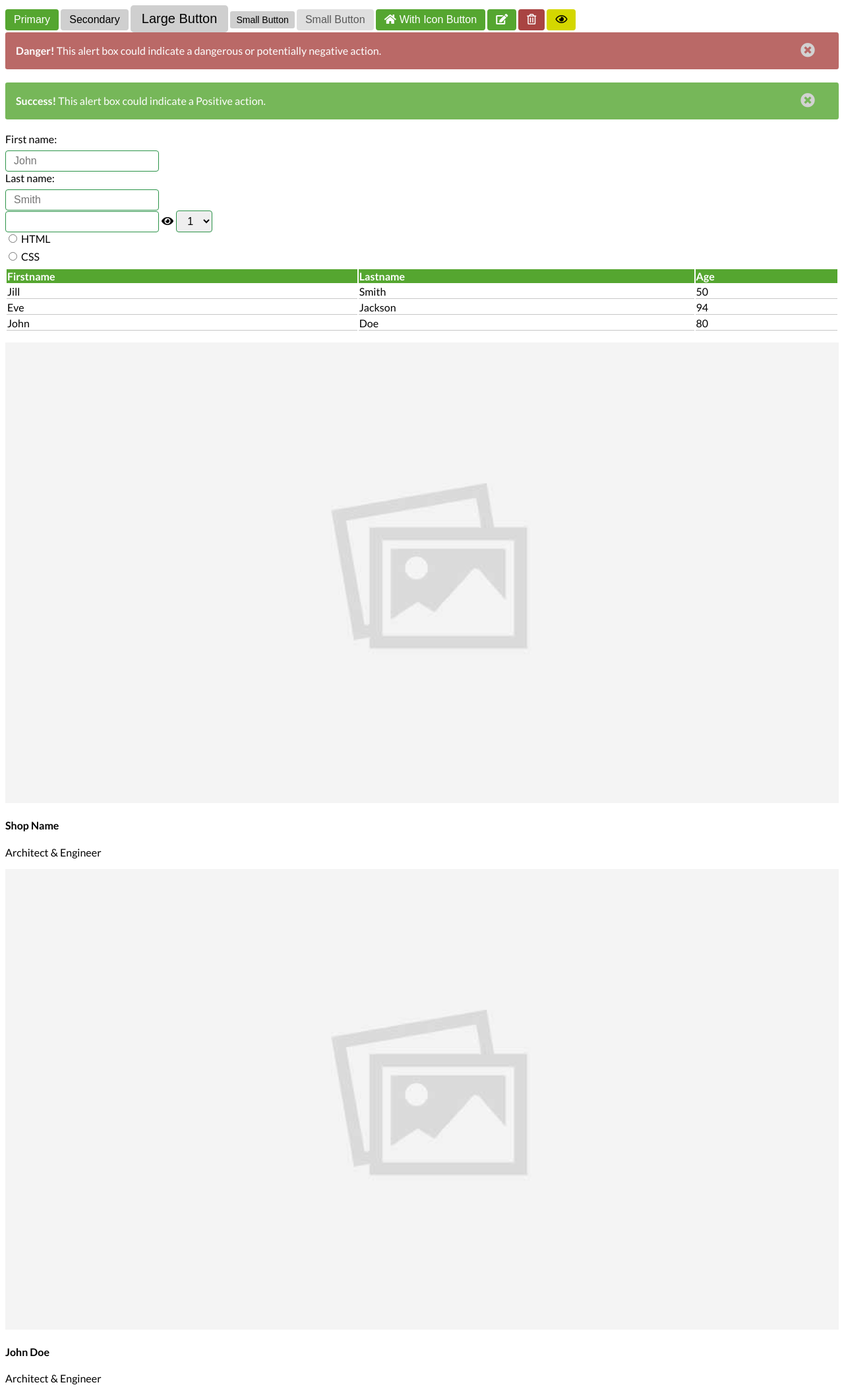
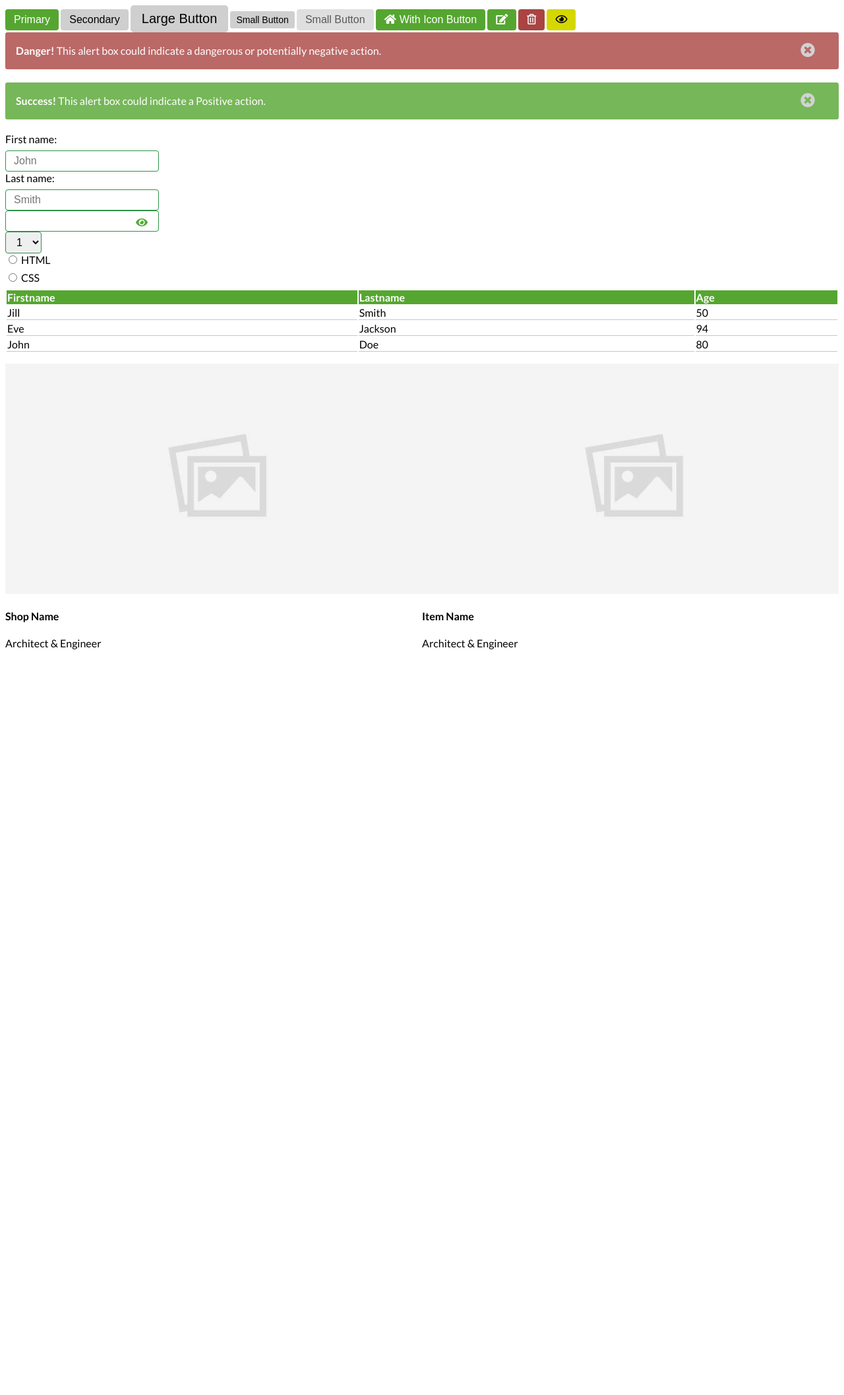
Before and after one commit to Group-24-VDSL/Grocery-Galleria, a PHP site: page /template-elements.html in a window 1280 px wide. Shown: the whole page at 66% size. After the commit the page ends 984 px from the top, so only its background shows below. Run offline with PHP 8.4, Linux system fonts and the light colour scheme.

Commit message:
Show Password

```diff
--- a/css/template.css
+++ b/css/template.css
@@ -172,6 +172,42 @@ body {
   box-shadow: 0 0 10px var(--spanish-viridian);
 }
 
+.input-pw-grp {
+  position: relative;
+  display: flex;
+  flex-wrap: wrap;
+  align-items: stretch;
+  margin-bottom: 0px;
+  width: max-content;
+}
+
+.input-pw {
+  position: relative;
+  flex: 1 1 auto;
+  width: 1%;
+  min-width: 0;
+  margin-bottom: 0;
+}
+
+.toggle_pwd {
+  right: 0;
+  top: 0.6rem;
+  cursor: pointer;
+  position: absolute;
+  margin-right: 0;
+  margin-left: 0.5rem;
+  padding-right: 1rem;
+  color: #51ac37;
+  font-size: 1rem;
+}
+
+.toggle_pwd::after {
+  box-sizing: border-box;
+}
+.toggle_pwd::before {
+  box-sizing: border-box;
+}
+
 .table {
   width: 100%;
   max-width: 100%;
@@ -202,3 +238,19 @@ table td {
 .table-hover tr:hover {
   background-color: var(--classic-grey-2);
 }
+
+.row {
+  display: flex;
+}
+
+.card {
+}
+
+.product-card {
+}
+
+.shop-card {
+}
+
+.product-card-img {
+}
--- a/template-elements.html
+++ b/template-elements.html
@@ -48,8 +48,12 @@
             <input type="text" id="fname" name="fname" placeholder="John"><br>
             <label for="lname">Last name:</label><br>
             <input type="text" id="lname" name="lname" placeholder="Smith"> <br>
-            <input type="password" id="txtPassword" />
-            <span id="toggle_pwd" class="fa fa-fw fa-eye field_icon"></span>
+
+            <div class="input-pw-grp">
+              <input class="input-pw" type="password" id="txtPassword" />
+              <i class="toggle_pwd fa fa-fw fa-eye field_icon"></i>
+            </div>
+
             <select id="exampleFormControlSelect1">
                 <option>1</option>
                 <option>2</option>
@@ -89,6 +93,7 @@
           </table>
 
     </div>
+    <div class="row">
       <div>
         <div class="card">
           <img src="img/placeholder.jpg" alt="Avatar" style="width:100%">
@@ -102,8 +107,16 @@
         <div class="card">
           <img src="img/placeholder.jpg" alt="Avatar" style="width:100%">
           <div class="container">
-          <h4><b>John Doe</b></h4>
+            <h4><b>Item Name</b></h4>
             <p>Architect & Engineer</p>
+          </div>
+        </div>
+      </div>
+      <div class="card product-card">
+        <div class="row">
+          <div class="product-card-img">
+
+          </div>
         </div>
       </div>
     </div>
```
Lines whose indentation alone changed are shown as unchanged.
